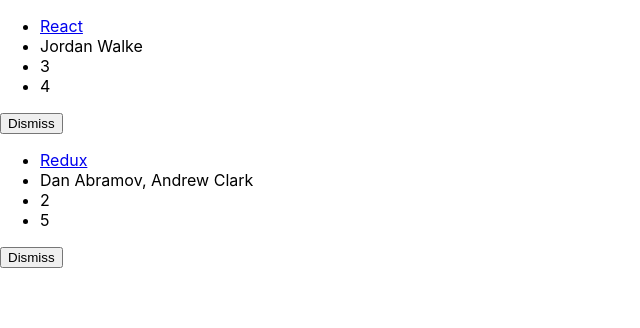
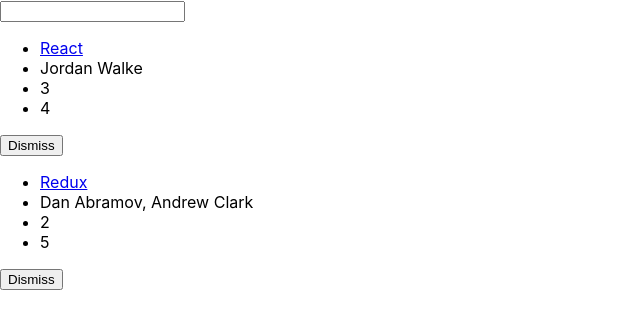
Before and after one commit to mgnking12/ReactPractice, a React (Create React App) app: page / in a window 1280 px wide. Shown: the top 328 px of the page, without its empty margins (0-640 px from the left). Built offline with nearby package versions, Linux system fonts and the light colour scheme.

Commit message:
adding notes

```diff
--- a/src/App.js
+++ b/src/App.js
@@ -20,15 +20,22 @@
                   },
                   ];
 
+// not sure why it is telling me to make this function outside of the react component? Does it have to do with it being a higher order function?
+const isSearched = searchTerm => item => item.title.toLowerCase().includes(searchTerm.toLowerCase());
+
+
 // 'class App' is declaring a component using React ES6 class component, after you have declared a component, you can use it as an element anywhere in your application by creating an instance of it ex: <App />  ///////// we are then extending the Component class that we are importing above from React
 class App extends Component {
   constructor(props){
     super(props);
     this.state = {
-      list
+      list,
+      searchTerm: ''
     };
     // In order to define the onDismiss() as class method, you have to bind it in the constructor which we are doing below, We could also bind it in the button instead of the constructor, but we avoid this because that would cause it to bind everytime the button is clicked. We also avoid writing out the business logic for the onDissmiss function in the constructor so it won't "clutter up" the constructor, the constructor is onlythere to instantiate your class with all its properties. Class methods can be auto-bound using JavaScript ES6 arrow functions by themselves, but lets stick with the constructor method for now since that is what it says in the react docs.
     this.onDismiss = this.onDismiss.bind(this);
+
+    this.onSearchChange = this.onSearchChange.bind(this);
   }
 
   onDismiss(id){
@@ -38,14 +45,26 @@
   this.setState({ list: updatedList });
   }
 
+  // When using a handler in your element, you get access to the synthetic React event in your callback function’s signature.
+  onSearchChange(event){
+    this.setState({ searchTerm: event.target.value });
+  }
+
   render() {
-
+    const { searchTerm, list } = this.state; //Destructuring in JavaScript ES6 provides easier access to properties in objects and arrays, this way we don't have to keep typing this.state when we access searchTerm and list from here on out!
     return (
       // className is the same thing as 'class' in HTML but has to be used in place of it for JSX. All HTML attributes in JSX are going to follow the camelCase rule
       <div className="App">
 
-          {this.state.list.map(item =>  //when using js es6 you can remove the parenthesis around the argument if you are only going to have one.
-            // return ( /////////this is used when you have a "block body" we removed it because we had a "concise body" when using ES6 and in a concise body an implicit return is attached
+        <form>
+          <input
+          type="text"
+          value={searchTerm} //we are setting the value to searchTerm so the input value is now a controlled component, if we did not do this it would be an uncontrolled component and react does not like that because uncontrolled components handle their own state.
+          onChange={this.onSearchChange}
+          />
+        </form>
+        {list.filter(isSearched(searchTerm)).map(item => //when using js es6 you can remove the parenthesis around the argument if you are only going to have one instead of using (item) you can just using 'item' as we are doing.
+            // return ( /////////this is used when you have a "block body" we removed it because we had a "concise body" when using ES6 and in a concise body an implicit return is attached so there is no need to add return()
               // React can identify modified items when the list changes with a key identifier ////// avoid using the index in an array as the idenifier, the index is not stable and you always need a stable key identifier
               <div key={item.objectID}>
                 <ul>
@@ -62,10 +81,9 @@
                 type="button">
                 Dismiss
                 </button>
+                {/* This on click function has one function wrapped in another so it won't execute on page load, if we didn't have to pass anything to onDismiss we could just do onClick={onDismiss}, but since we need the item.objectID for the onDismiss function we had to have it in another function. Read more about it on the the-road-to-learn-react.pdf on page 44...... This concept is called higher-order functions in JavaScript */}
               </div>
-            )
-          // )
-          }
+          )}
       </div>
     );
   }
```
